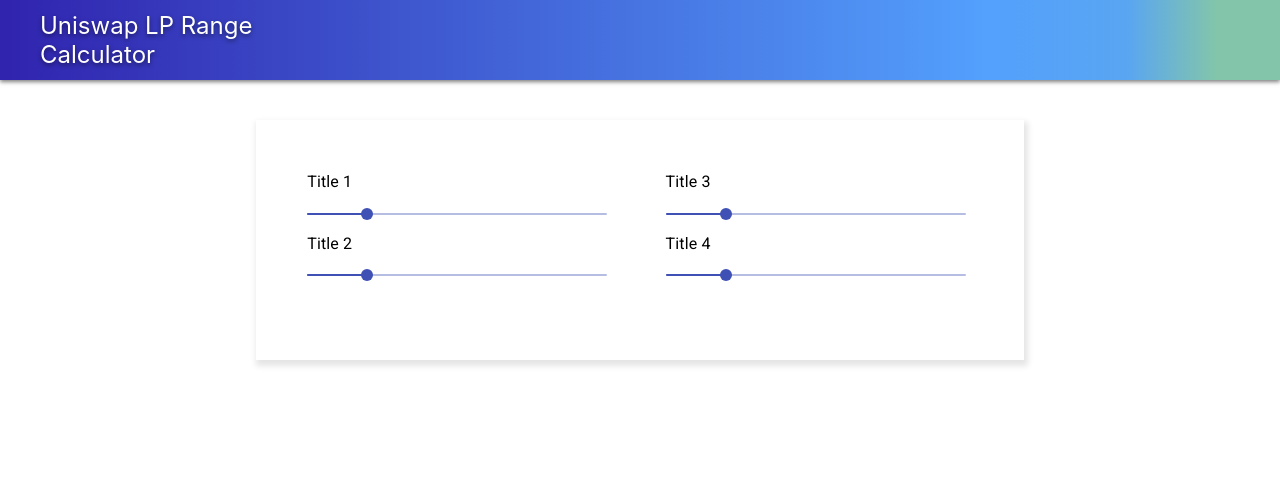
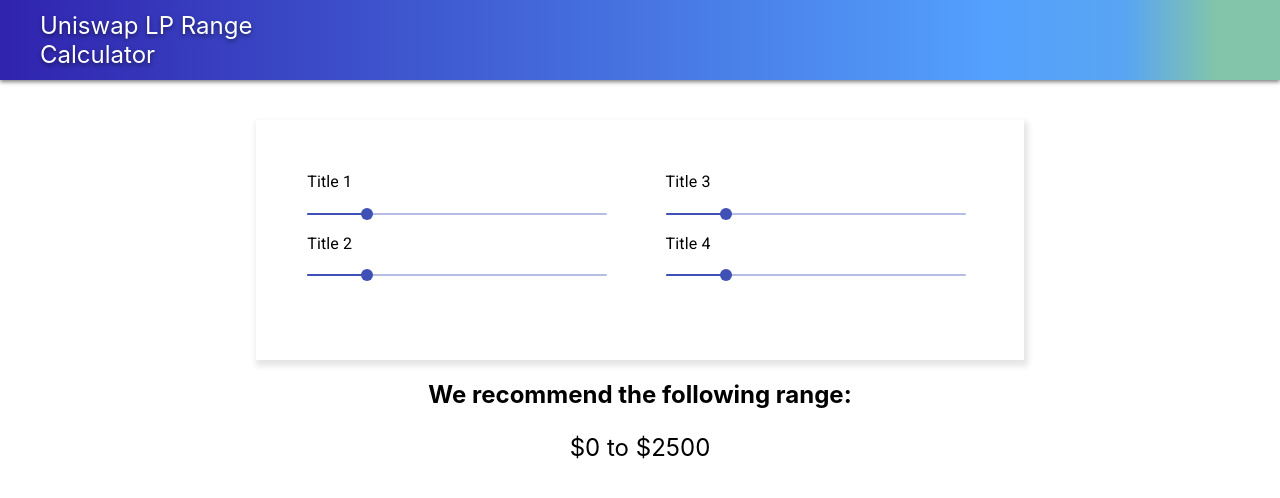
Before and after one commit to Samuel787/lp-calculator, a React (Create React App) app: page / in a window 1280 px wide. Shown: the top 498 px of the page. Built offline with nearby package versions, Linux system fonts and the light colour scheme.

Commit message:
Parse range values over and get on change response

```diff
--- a/src/App.js
+++ b/src/App.js
@@ -1,20 +1,41 @@
+import React, { Component } from "react";
 import styled from "styled-components";
 import "./App.css";
 import CalculatorForm from "./Components/calculator-form/calculatorForm";
 import NavBar from "./Components/navbar";
+import ResultArea from "./Components/result-area/resultArea";
 
 const AppWrapper = styled.div`
     height: 100vh;
     width: 100vw;
 `;
 
-function App() {
+const defaultRangeValue = 30;
+
+class App extends Component {
+    constructor() {
+        super();
+        this.state = {
+            rangeValue1: defaultRangeValue,
+            rangeValue2: defaultRangeValue,
+            rangeValue3: defaultRangeValue,
+            rangeValue4: defaultRangeValue,
+        };
+    }
+
+    onRangeChange = (event) => {
+        this.setState({ [event.target.parentNode.id]: parseInt(event.target.ariaValueNow) });
+    };
+
+    render() {
         return (
             <AppWrapper>
                 <NavBar />
-      <CalculatorForm />
+                <CalculatorForm onRangeChange={this.onRangeChange} />
+                <ResultArea {...this.state} />
             </AppWrapper>
         );
     }
+}
 
 export default App;
--- a/src/Components/calculator-form/calculatorForm.js
+++ b/src/Components/calculator-form/calculatorForm.js
@@ -1,23 +1,37 @@
-import React, { Component } from "react";
+import React from "react";
 import RangeSlider from "../range-slider/rangeSlider";
 
 import { FormWrapper, FormColumn } from "./styled";
 
-class CalculatorForm extends Component {
-  render() {
+const CalculatorForm = (props) => {
     return (
         <FormWrapper>
             <FormColumn>
-          <RangeSlider title="Title 1" />
-          <RangeSlider title="Title 2" />
+                <RangeSlider
+                    title="Title 1"
+                    rangeChange={props.onRangeChange}
+                    sliderId="rangeValue1"
+                />
+                <RangeSlider
+                    title="Title 2"
+                    rangeChange={props.onRangeChange}
+                    sliderId="rangeValue2"
+                />
             </FormColumn>
             <FormColumn>
-          <RangeSlider title="Title 3" />
-          <RangeSlider title="Title 4" />
+                <RangeSlider
+                    title="Title 3"
+                    rangeChange={props.onRangeChange}
+                    sliderId="rangeValue3"
+                />
+                <RangeSlider
+                    title="Title 4"
+                    rangeChange={props.onRangeChange}
+                    sliderId="rangeValue4"
+                />
             </FormColumn>
         </FormWrapper>
     );
-  }
-}
+};
 
 export default CalculatorForm;
--- a/src/Components/range-slider/rangeSlider.js
+++ b/src/Components/range-slider/rangeSlider.js
@@ -9,11 +9,7 @@
     },
 });
 
-function valuetext(value) {
-  return `${value}°C`;
-}
-
-const DiscreteSlider = ({ title }) => {
+const DiscreteSlider = ({ title, rangeChange, sliderId }) => {
     const classes = useStyles();
 
     return (
@@ -22,12 +18,13 @@
                 {title}
             </Typography>
             <Slider
+                id={sliderId}
                 defaultValue={30}
-        getAriaValueText={valuetext}
                 aria-labelledby="discrete-slider"
                 valueLabelDisplay="auto"
                 min={10}
                 max={110}
+                onChangeCommitted={rangeChange}
             />
         </div>
     );
--- /dev/null
+++ b/src/Components/result-area/resultArea.css
@@ -0,0 +1,14 @@
+.resultContainer {
+    display: flex;
+    flex-direction: column;
+    align-items: center;
+    margin: auto;
+}
+
+h2 {
+    margin-bottom: 0;
+}
+
+p {
+    font-size: x-large;
+}
--- /dev/null
+++ b/src/Components/result-area/resultArea.js
@@ -0,0 +1,14 @@
+import React from "react";
+import "./resultArea.css";
+
+const ResultArea = (props) => {
+    console.log(props);
+    return (
+        <div className="resultContainer">
+            <h2>We recommend the following range:</h2>
+            <p>$0 to $2500</p>
+        </div>
+    );
+};
+
+export default ResultArea;
```
Lines whose indentation alone changed are shown as unchanged.
